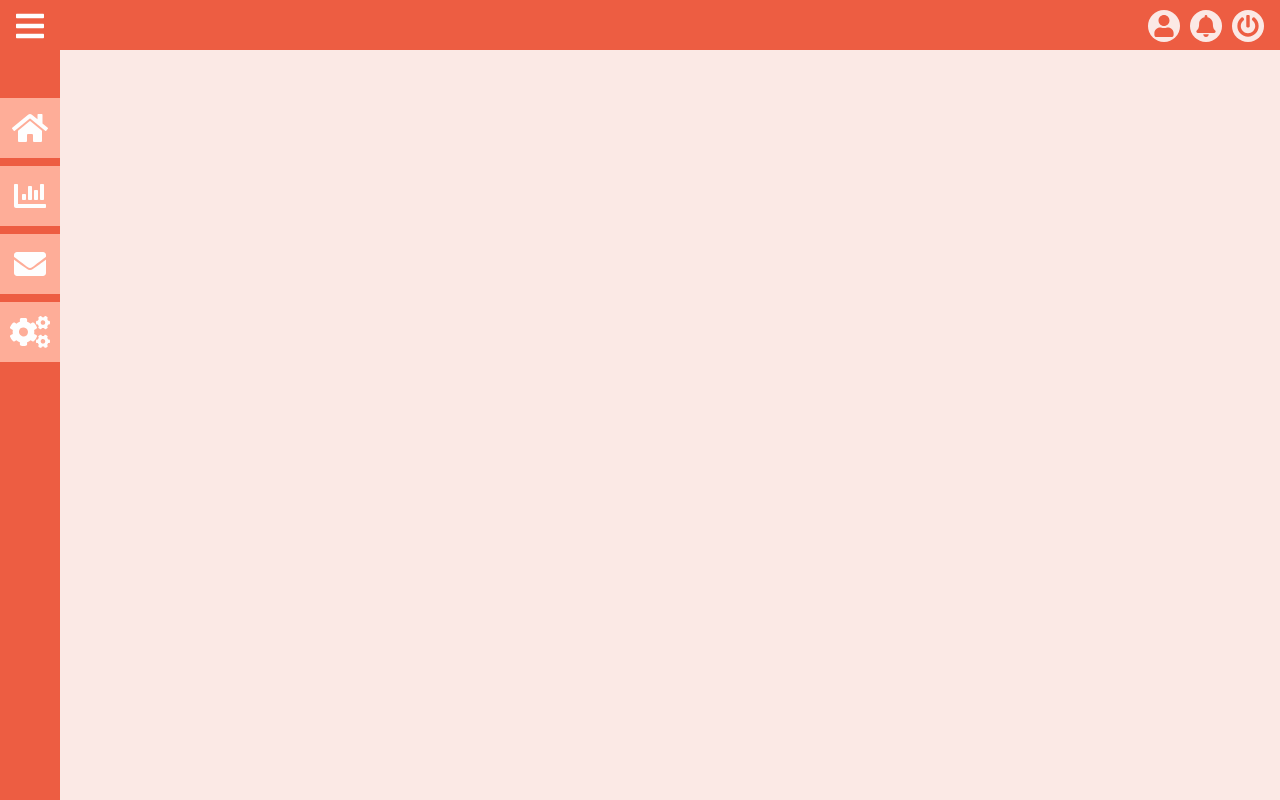
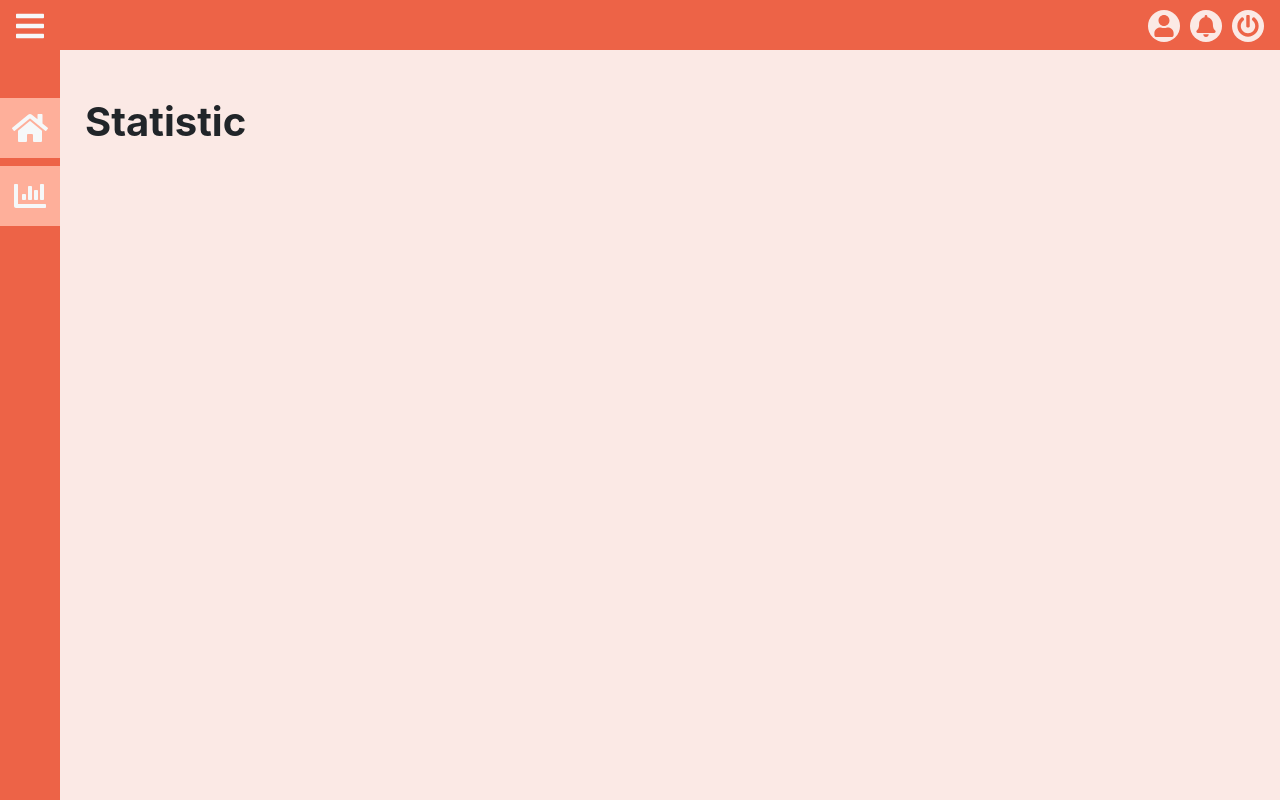
Before and after one commit to MaurizioFaedda/dashboard-vuechart, a Vue app: page /statistcs in a window 1280 px wide. Both pictures are taken after a click on the icon 30 px from the left and 26 px from the top of the page. Built offline with nearby package versions, Linux system fonts and the light colour scheme.

Commit message:
Created palette of red and routes with views

```diff
--- a/src/App.vue
+++ b/src/App.vue
@@ -2,12 +2,16 @@
   <div id="app">
     <TheTopbar @togglenav="navOpen = !navOpen" />
     <TheSidebar :open="navOpen" />
+    <main>
+      <router-view />
+    </main>
   </div>
 </template>
 
 <script>
 import TheTopbar from "./components/TheTopbar";
 import TheSidebar from "./components/TheSidebar";
+
 export default {
   name: "App",
   data: () => {
@@ -23,6 +27,8 @@ export default {
 </script>
 
 <style lang="scss">
+@import "./scss/_variables.scss";
+
 * {
   box-sizing: border-box;
 }
@@ -37,6 +43,6 @@ body {
 #app {
   width: 100%;
   min-height: 100vh;
-  background-color: #fbe9e5;
+  background-color: $lighter_color;
 }
 </style>
--- a/src/components/TheSidebar.vue
+++ b/src/components/TheSidebar.vue
@@ -2,15 +2,15 @@
   <transition name="show">
     <div class="sidebar" v-if="open">
       <transition-group appear name="fade">
-        <a
-          href="#"
+        <router-link
           class="sidebar-element"
           v-for="(item, index) in navElements"
-          :key="item"
+          :key="item.name"
           :style="{ '--index': index }"
+          :to="{ name: item.path }"
         >
-          <fa-icon class="icon" :icon="['fas', item]" size="2x" />
-        </a>
+          <fa-icon class="icon" :icon="['fas', item.name]" size="2x" />
+        </router-link>
       </transition-group>
     </div>
   </transition>
@@ -21,23 +21,36 @@ export default {
   props: ["open"],
   data: () => {
     return {
-      navElements: ["home", "chart-bar", "envelope", "cogs"],
+      //   navElements: ["home", "chart-bar", "envelope", "cogs"],
+      navElements: [
+        {
+          name: "home",
+          path: "home",
+        },
+        {
+          name: "chart-bar",
+          path: "statistics",
+        },
+      ],
     };
   },
 };
 </script>
 
 <style lang="scss" scoped>
+@import "@/scss/_variables.scss";
+
 .sidebar {
   display: flex;
   justify-content: flex-start;
   align-items: center;
-  position: relative;
+  position: absolute;
   flex-direction: column;
   width: 60px;
   height: calc(100vh - 50px);
   padding-top: 48px;
-  background-color: #ed5d42;
+  background-color: $main_color;
+  z-index: 2;
   .sidebar-element {
     display: flex;
     justify-content: center;
@@ -46,10 +59,10 @@ export default {
     height: 60px;
     margin-bottom: 8px;
     cursor: pointer;
-    color: #fefefe;
-    background-color: #fead98;
+    color: $text_color;
+    background-color: $light_color;
     &:hover {
-      color: #ed5d42;
+      color: $main_color;
     }
   }
 }
--- a/src/components/TheTopbar.vue
+++ b/src/components/TheTopbar.vue
@@ -17,14 +17,16 @@
 </template>
 
 <style lang="scss" scoped>
+@import "@/scss/_variables.scss";
+
 .topbar {
   display: flex;
   justify-content: space-between;
   width: 100vw;
   height: 50px;
   padding: 10px 16px;
-  background-color: #ed5d42;
-  color: #fefefe;
+  background-color: $main_color;
+  color: $text_color;
   .icon {
     cursor: pointer;
   }
@@ -34,8 +36,8 @@
     padding: 5px;
     margin-left: 10px;
     cursor: pointer;
-    color: #ed5d42;
-    background-color: #fbe9e5;
+    color: $main_color;
+    background-color: $lighter_color;
     border-radius: 50%;
   }
 }
--- a/src/router/index.js
+++ b/src/router/index.js
@@ -1,11 +1,21 @@
 import Vue from "vue";
 import VueRouter from "vue-router";
-// import Home from "../views/Home.vue";
+import Home from "../views/Home.vue";
+import Statistics from "../views/Statistics.vue";
 
 Vue.use(VueRouter);
 
 const routes = [
-
+    {
+        path: '/',
+        name: 'home',
+        component: Home,
+    },
+    {
+        path: '/statistcs',
+        name: 'statistics',
+        component: Statistics,
+    }
 ];
 
 const router = new VueRouter({
--- /dev/null
+++ b/src/scss/_variables.scss
@@ -0,0 +1,6 @@
+$lighter_color: #fbe9e5;
+$light_color: #feaf9a;
+$main_color: #ed6347;
+$dark_color: #bf0711;
+$darker_color: #bf0711;
+$text_color: #f6f8f9;
--- /dev/null
+++ b/src/views/Home.vue
@@ -0,0 +1,15 @@
+<template>
+  <div>
+    <section class="mt-5">
+      <div class="container">
+        <div class="row">
+          <div class="col 12">
+            <h1 class="text-left font-weight-bold">Home</h1>
+          </div>
+        </div>
+      </div>
+    </section>
+  </div>
+</template>
+<script>
+</script>
--- /dev/null
+++ b/src/views/Statistics.vue
@@ -0,0 +1,15 @@
+<template>
+  <div>
+    <section class="mt-5">
+      <div class="container">
+        <div class="row">
+          <div class="col 12">
+            <h1 class="text-left font-weight-bold">Statistic</h1>
+          </div>
+        </div>
+      </div>
+    </section>
+  </div>
+</template>
+<script>
+</script>
```
